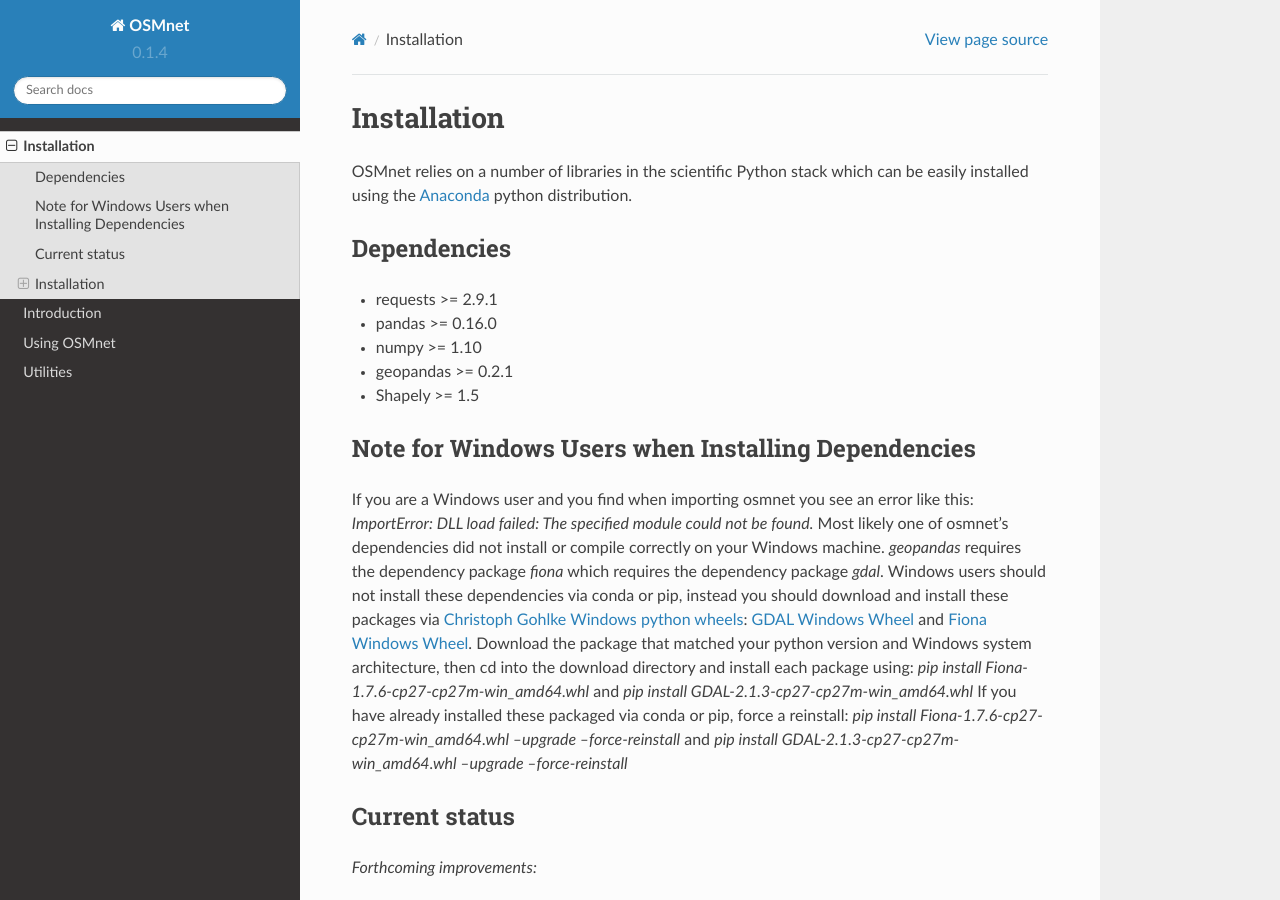
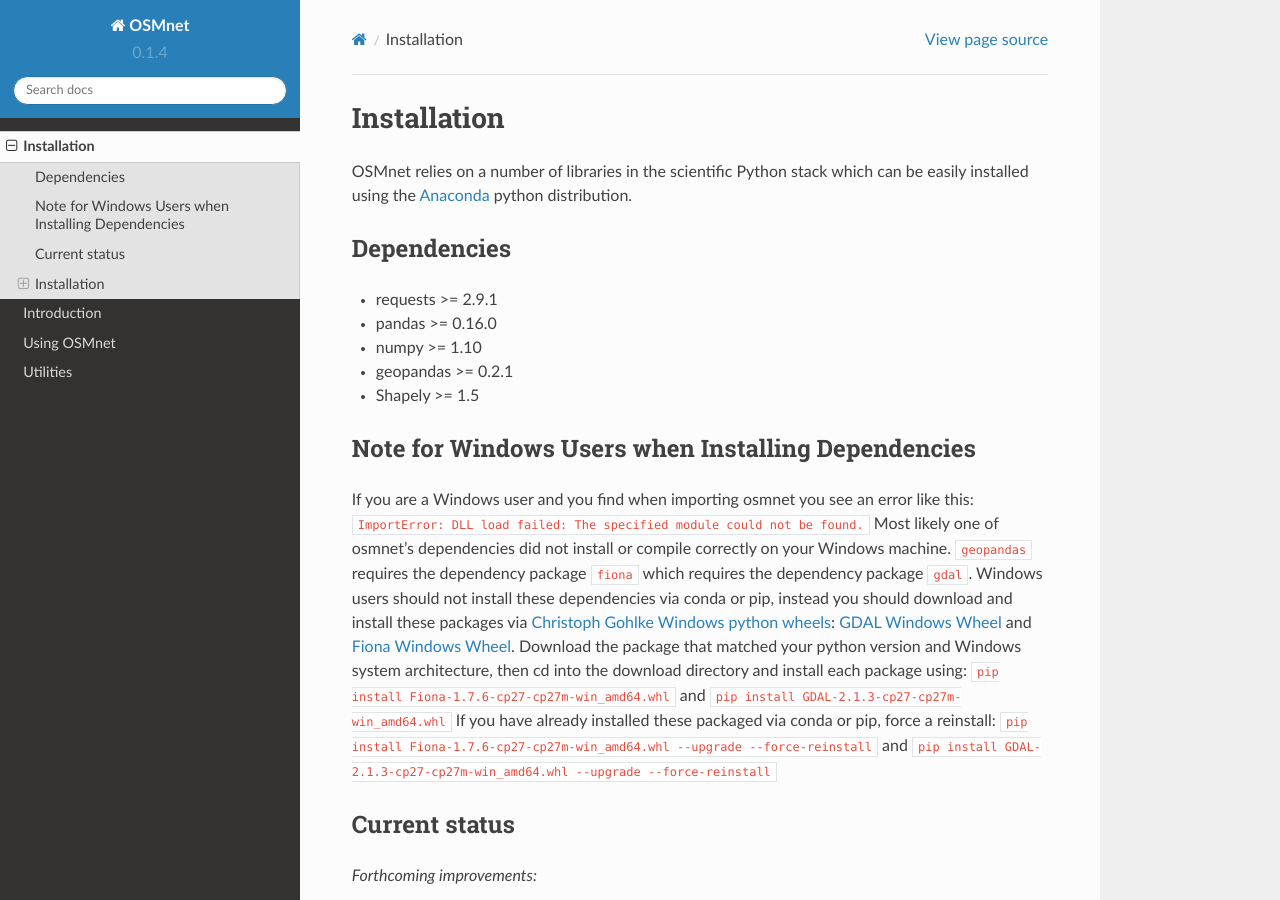
Before and after one commit to UDST/osmnet, a Sphinx documentation site: the page built from docs/source/installation.rst, in a window 1280 px wide and 900 px high. Built offline with Sphinx 7.4.7 and the Read the Docs theme 2.0.0, drawn with Linux system fonts in a browser that asks for light colours.

Commit message:
fixed markdown

```diff
--- a/docs/source/installation.rst
+++ b/docs/source/installation.rst
@@ -15,10 +15,10 @@
 Note for Windows Users when Installing Dependencies
 ~~~~~~~~~~~~~~~~~~~~~~~~~~~~~~~~~~~~~~~~~~~~~~~~~~~
 
-If you are a Windows user and you find when importing osmnet you see an error like this: `ImportError: DLL load failed: The specified module could not be found.` Most likely one of osmnet's dependencies did not install or compile correctly on your Windows machine. `geopandas` requires the dependency package `fiona` which requires the dependency package `gdal`. Windows users should not install these dependencies via conda or pip, instead you should download and install these packages via `Christoph Gohlke Windows python wheels`_: `GDAL Windows Wheel`_ and `Fiona Windows Wheel`_. Download the package that matched your python version and Windows system architecture, then cd into the download directory and install each package using: `pip install Fiona-1.7.6-cp27-cp27m-win_amd64.whl` and
-`pip install GDAL-2.1.3-cp27-cp27m-win_amd64.whl`
-If you have already installed these packaged via conda or pip, force a reinstall: `pip install Fiona-1.7.6-cp27-cp27m-win_amd64.whl --upgrade --force-reinstall` and
-`pip install GDAL-2.1.3-cp27-cp27m-win_amd64.whl --upgrade --force-reinstall`
+If you are a Windows user and you find when importing osmnet you see an error like this: ``ImportError: DLL load failed: The specified module could not be found.`` Most likely one of osmnet's dependencies did not install or compile correctly on your Windows machine. ``geopandas`` requires the dependency package ``fiona`` which requires the dependency package ``gdal``. Windows users should not install these dependencies via conda or pip, instead you should download and install these packages via `Christoph Gohlke Windows python wheels`_: `GDAL Windows Wheel`_ and `Fiona Windows Wheel`_. Download the package that matched your python version and Windows system architecture, then cd into the download directory and install each package using: ``pip install Fiona-1.7.6-cp27-cp27m-win_amd64.whl`` and
+``pip install GDAL-2.1.3-cp27-cp27m-win_amd64.whl``
+If you have already installed these packaged via conda or pip, force a reinstall: ``pip install Fiona-1.7.6-cp27-cp27m-win_amd64.whl --upgrade --force-reinstall`` and
+``pip install GDAL-2.1.3-cp27-cp27m-win_amd64.whl --upgrade --force-reinstall``
 
 Current status
 ~~~~~~~~~~~~~~~~~~
```
